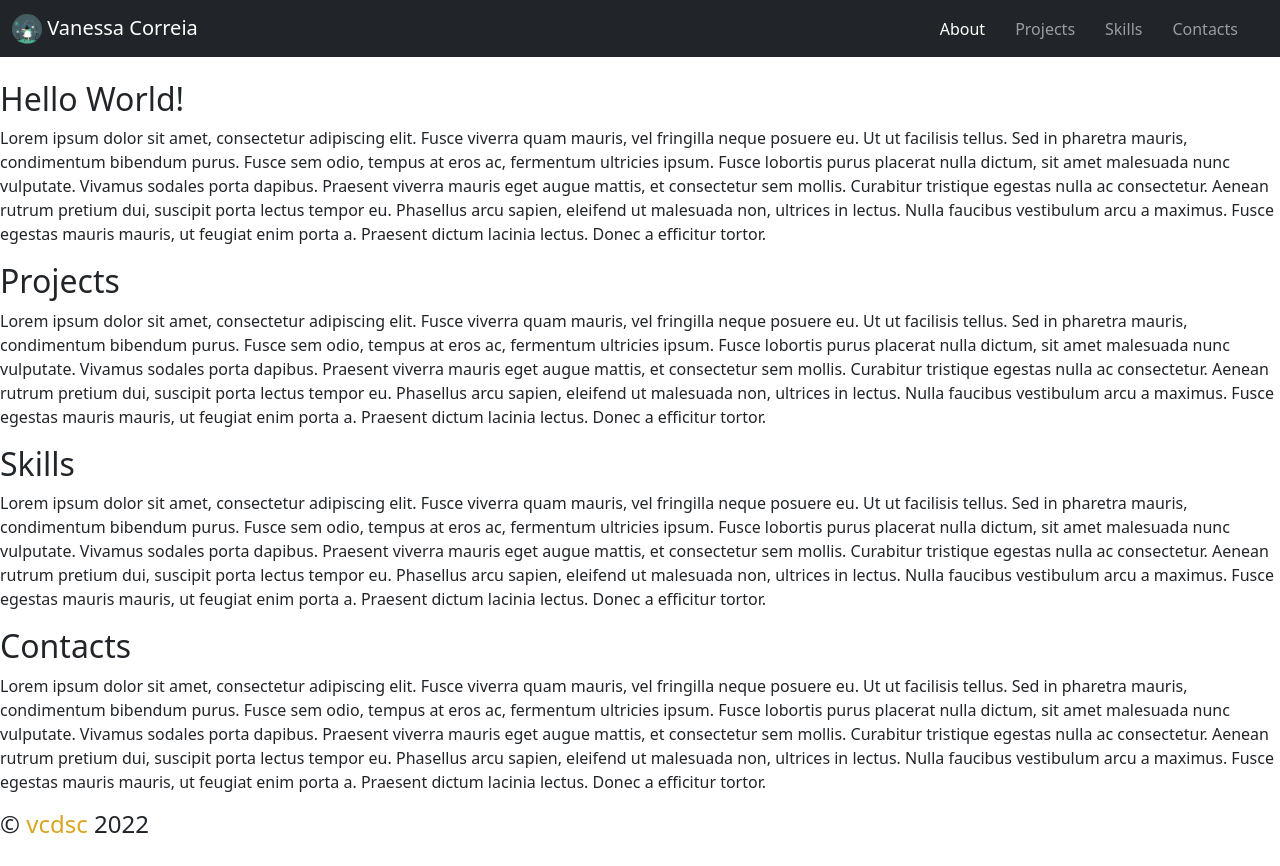
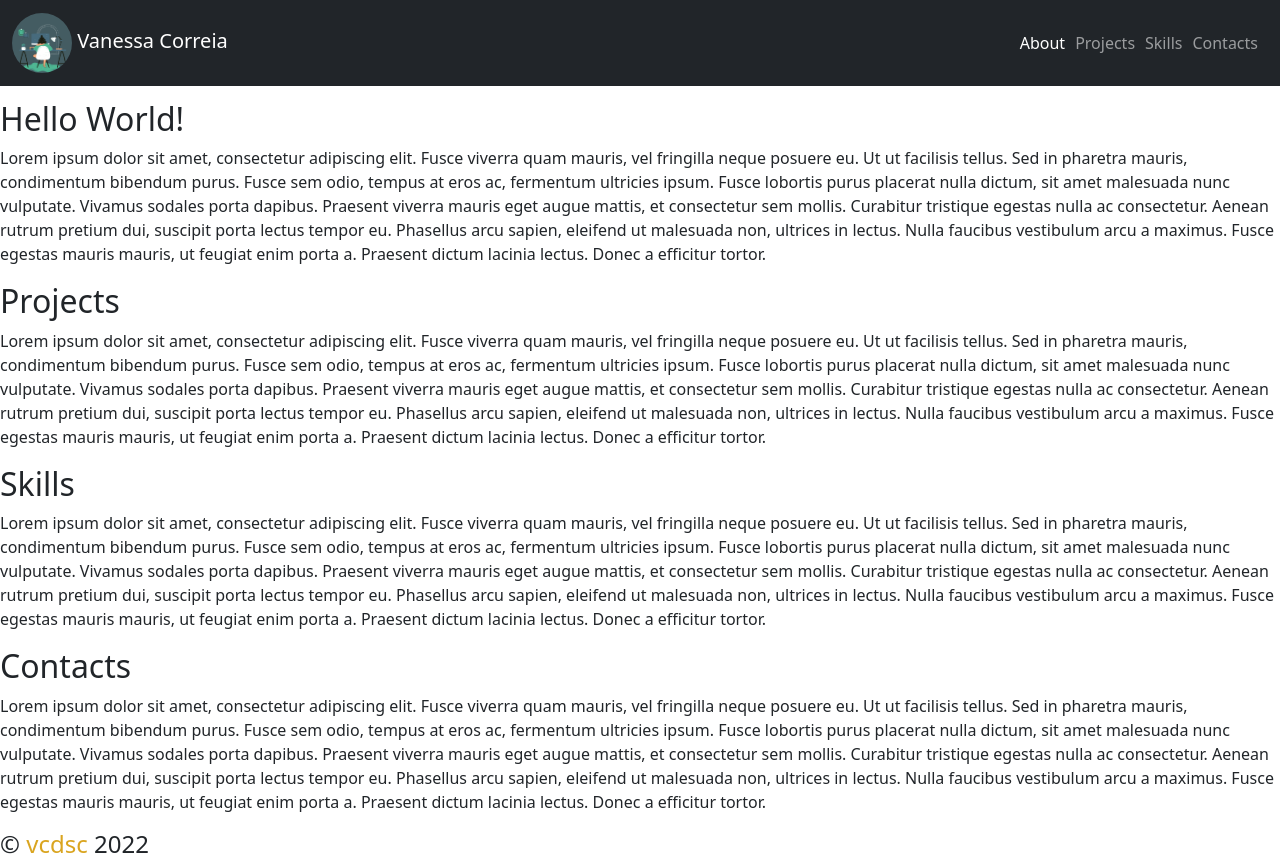
Before and after one commit to vcdsc/bootstrap-portfolio, a plain HTML site: page index.html in a window 1280 px wide. Drawn offline with nearby package versions, Linux system fonts and the light colour scheme.

Commit message:
align logo and name in navbar to centre

```diff
--- a/css/style.css
+++ b/css/style.css
@@ -1,5 +1,5 @@
 body {
-  padding-top: 80px;
+  padding-top: 100px;
 }
 
 a {
@@ -15,8 +15,9 @@ a:hover {
   color: grey;
 }
 
-.logo {
+.navbar-logo {
   border-radius: 100%;
+  vertical-align: middle !important;
 }
 
 .navbar-nav {
@@ -24,5 +25,5 @@ a:hover {
 }
 
 .navbar-nav a {
-  padding-right: 30px;
+  padding-right: 10px;
 }
--- a/index.html
+++ b/index.html
@@ -16,11 +16,11 @@
 
         <!-- Navbar Start -->
         <nav class="navbar navbar-dark bg-dark fixed-top">
-            <div class="container-fluid">
+            <div class="container-fluid navbar-logo">
                 <a class="navbar-brand" href="https://github.com/" target="_blank">
-                    <img src="/images/vcdsc.png" alt="" width="30" height="30"
-                        class="d-inline-block align-text-top logo">
-                    Vanessa Correia
+                    <img src="/images/vcdsc.png" alt="" width="60" height="60"
+                        class="d-inline-block align-text-top navbar-logo">
+                    <span> Vanessa Correia</span>
                 </a>
                 <div>
                     <ul class="navbar-nav me-auto mb-2 mb-lg-0">
```
